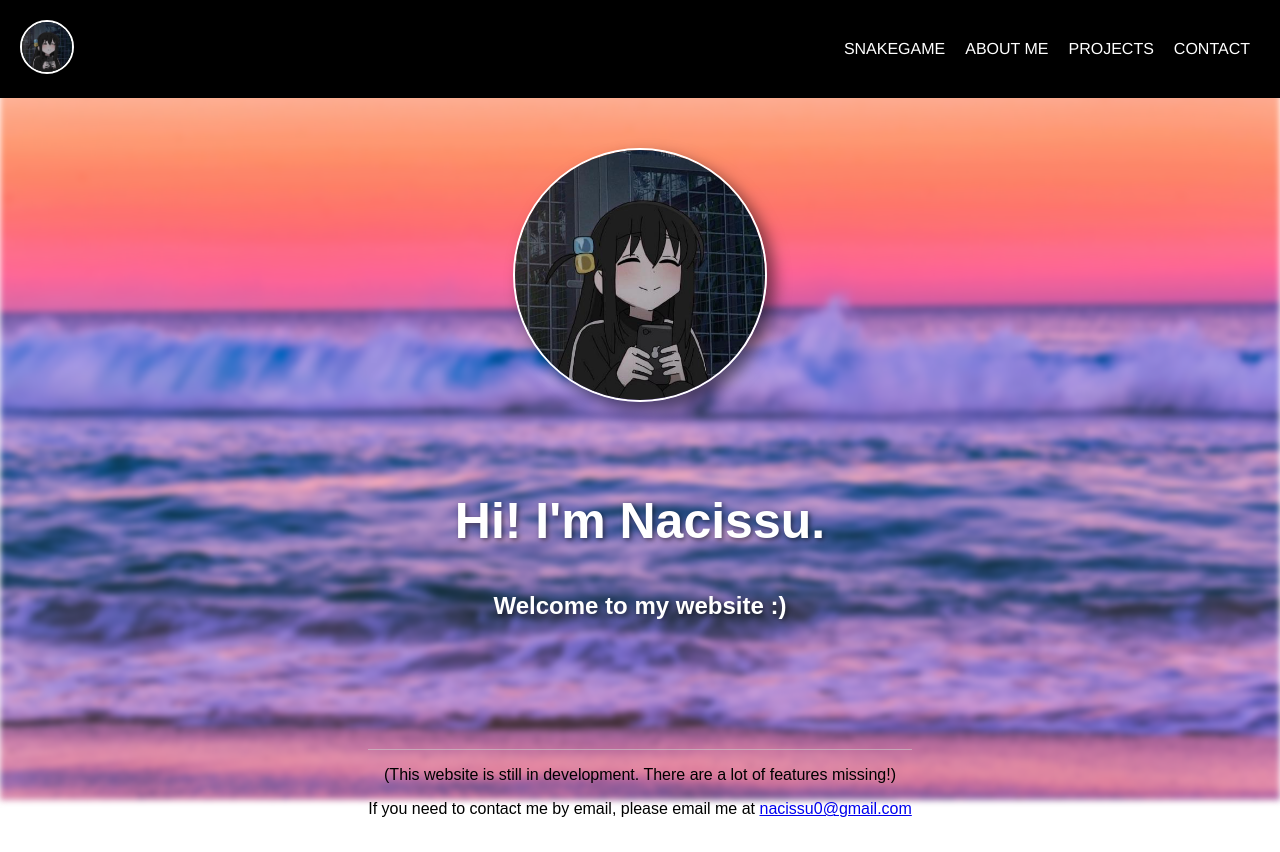
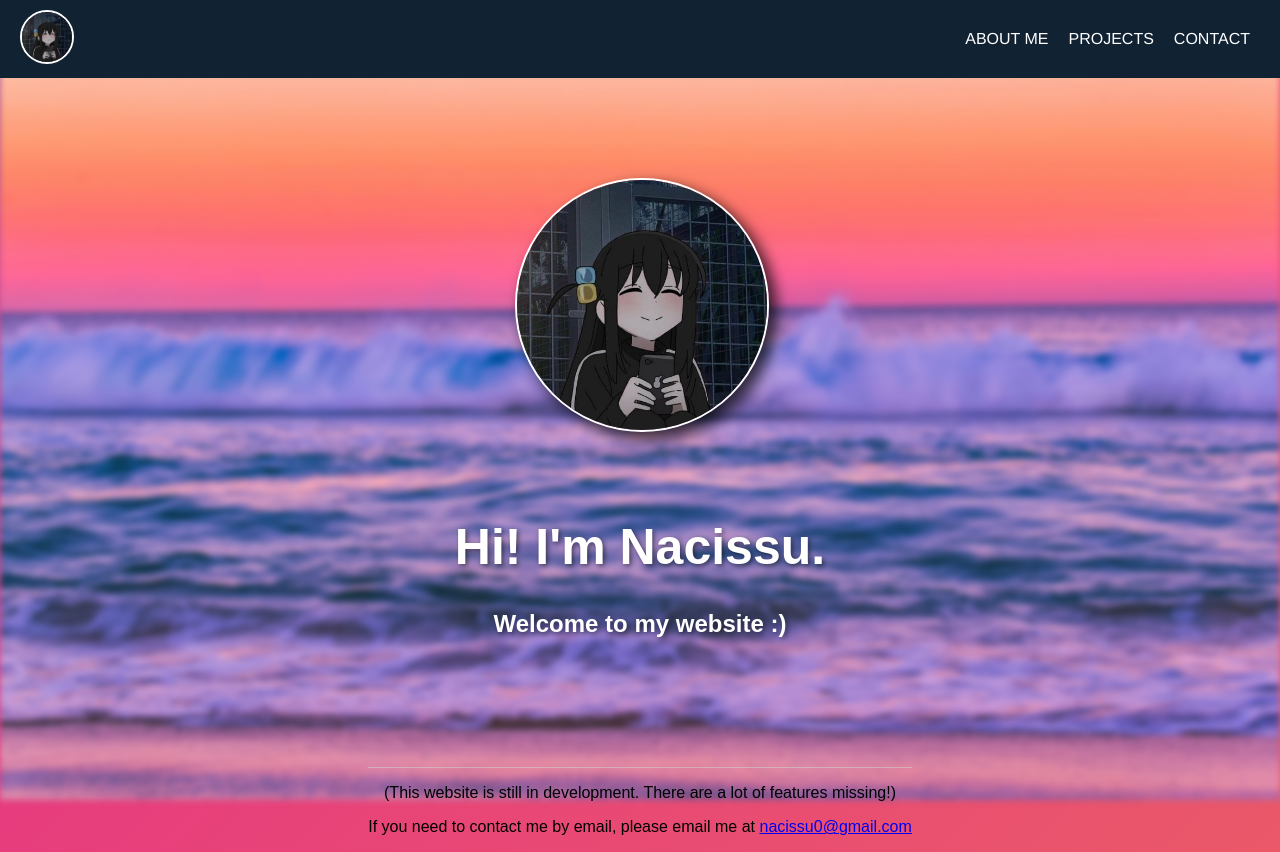
Before and after one commit to NotNacissu/nacissu.github.io, a plain HTML site: page index.html in a window 1280 px wide. Drawn offline with Linux system fonts and the light colour scheme; a script that the page names is missing.

Commit message:
Updated HTML and CSS
made QOL to the HTML and CSS. I made it so that the homepage has a different css than the other pages. I have also fixed the homepage text so that the animation happens as I wanted it to which was one text fades in at a time. Also made it so that you had to click the homepage image to play the snakegame as I kinda wanted it to be a secret.

```diff
--- a/index.html
+++ b/index.html
@@ -7,16 +7,15 @@
 
     <script src="myscripts.js"></script>
 </head>
-<body>
+<body id="home-background">
     <header>
         <nav>
             <div class="navbar-container">
-                <a href="index.html" class="logo-container">
+                <a href="index.html" class="logo-container" id="logo-link">
                   <img src="Images/Bocchers.jpg" alt="Nacissu's Bocchers pfp" class="logo">
                   <span class="logo-text">Home</span>
                 </a>
                 <ul class="nav-links">
-                    <li><a href="snakeGame.html" class="navbarLinks">SNAKEGAME</a></li>
                     <li><a href="about.html" class="navbarLinks">ABOUT ME</a></li>
                     <li><a href="projects.html" class="navbarLinks">PROJECTS</a></li>
                     <li><a href="contact.html" class="navbarLinks">CONTACT</a></li>
@@ -27,7 +26,10 @@
 
     <main>
         <section>
-            <img src="Images/Bocchers.jpg" alt="Nacissu's Bocchers pfp" class="imgCenter">
+            <a href="snakeGame.html" id="circle-link">
+            <img src="Images/Bocchers.jpg" alt="Nacissu's Bocchers pfp" id="imgCenter">
+            </a>
+            </section>
             <div>
                 <h1 class="textCenter">Hi! I'm Nacissu.</h1>
 
--- a/style.css
+++ b/style.css
@@ -1,23 +1,52 @@
+
+
 
 header {
-    background-color: #000000; /* Dark background color for the header */
-    color: white; /* Text color for the header */
-    padding: 10px 0; /* Add padding to the header */
+    margin: 0;
+    font-family: Arial, Helvetica, sans-serif;
+    background-color: #123;
+    color: white;
+    /* min-height: 50vh;*/
+    padding: 0px;
 }
+
+
+
+/* header {
+    background-color: #424242;  Dark background color for the header
+    color: white;  Text color for the header
+    padding: 10px 0;  Add padding to the header
+} */
 
 main {
     flex: 1; /* This makes the main section take up the remaining vertical space */
 }
 
 body {
-    /*background-color: #414040;  Light gray background color */
     display: flex;
     flex-direction: column;
     min-height: 95vh; /* This ensures the body takes at least the full viewport height */
     margin: 0;
+    background: linear-gradient(-45deg, #ee7752, #e73c7e, #23a6d5, #23d5ab);
+	background-size: 400% 400%;
+	animation: gradient 15s ease infinite;
+	height: 100vh;
 }
 
-body::before {
+@keyframes gradient {
+	0% {
+		background-position: 0% 50%;
+	}
+	50% {
+		background-position: 100% 50%;
+	}
+	100% {
+		background-position: 0% 50%;
+	}
+}
+
+
+body#home-background::before {
     content: "";
     position: fixed;
     top: 0;
@@ -31,6 +60,7 @@ body::before {
     filter: blur(3px); /* Adjust the blur amount as needed */
     z-index: -1; /* Place the pseudo-element below the content */
 }
+
 
 footer {
     padding-top: 10px;
@@ -86,7 +116,7 @@ nav {
    font-family: 'Quicksand', sans-serif;
 }
 
-a img {
+a#logo-link img {
     border: 2px solid white;
     border-radius: 50%;
     width: 50px;
@@ -95,14 +125,25 @@ a img {
 }
 
 img {
-    border: 2px solid white;
+    /*border: 2px solid white;*/
     border-radius: 50%;
 }
 
-.imgCenter {
+#imgCenter {
+    border: 2px solid white;
+    display: block; /* Ensures the anchor is displayed as a block with a width and height */
+    margin-top: 100px;
+    margin-bottom: 90px;
     width: 250px;
     height: 250px;
-    display: block;
+    box-shadow: 8px 8px 15px rgba(0, 0, 0, 0.5); /* box-shadow: 10px 10px 20px rgba(0, 0, 0, 0.7); If I want it stronger */
+}
+
+#circle-link {
+    display: block; /* Ensures the anchor is displayed as a block with a width and height */
+    border-radius: 50%; /* Makes the anchor circular */
+    width: 250px;
+    height: 250px;
     margin-left: auto;
     margin-right: auto;
     margin-top: 50px;
@@ -122,15 +163,24 @@ img {
     animation-fill-mode: forwards;
 }
 
-/* Animation for the first text
-.textCenter:nth-child(1) {
-    animation: fadeInUp 1s ease-out 0.5s; /* Delay of 0.5 seconds
+@keyframes fadeInUp {
+    from {
+        opacity: 0;
+        transform: translateY(20px);
+    }
+    to {
+        opacity: 1;
+        transform: translateY(0);
+    }
 }
 
-/* Animation for the second text
+.textCenter:nth-child(1) {
+    animation: fadeInUp 1.5s ease-out 0.5s forwards; /* Delay of 0.5 seconds */
+}
+
 .textCenter:nth-child(2) {
-    animation: fadeInUp 1s ease-out 5s; /* Delay of 1 second
-} */
+    animation: fadeInUp 1.5s ease-out 2s forwards; /* Delay of 1.5 seconds for h2 */
+}
 
 .navbarLinks {
     font-family: "Helvetica", sans-serif;
@@ -180,14 +230,3 @@ img {
     color: rgb(255, 255, 255);
     text-shadow: 2px 2px 5px rgba(0, 0, 0, 0.5);
 }
-
-@keyframes fadeInUp {
-    from {
-        opacity: 0;
-        transform: translateY(20px);
-    }
-    to {
-        opacity: 1;
-        transform: translateY(0);
-    }
-}
```
Also changed, not shown: about.html (+17 -1 lines), contact.html (+18 -2 lines), projects.html (+20 -2 lines), snakeGame.html (+5 -2 lines).
